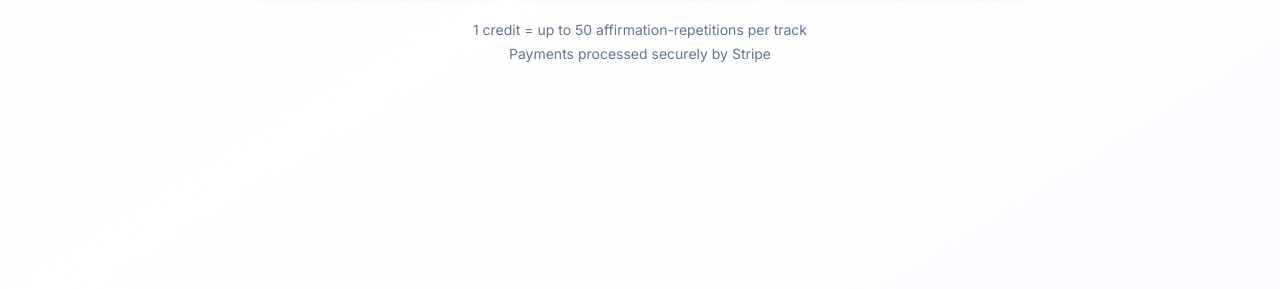
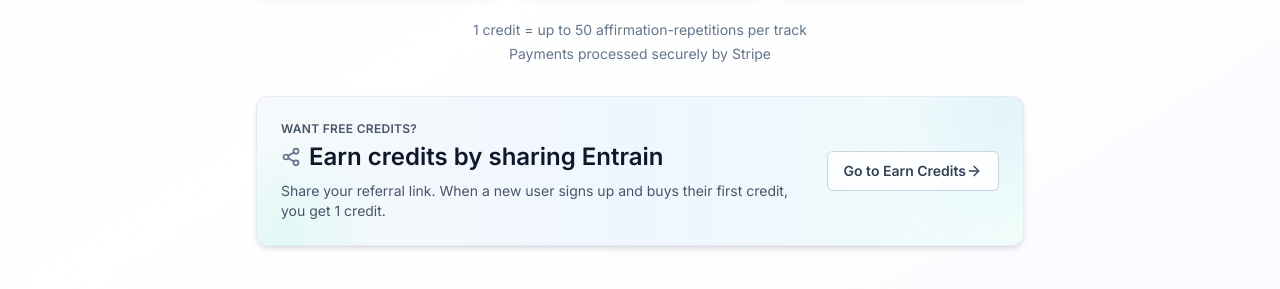
Before and after one commit to jefe-johann/Entrain, a Next.js app in the folder entrain-web/frontend/: page /credits in a window 1280 px wide. Shown: the part 481-770 px from the top of the page. Built offline with nearby package versions, Linux system fonts and the light colour scheme; no server answers; sample sign-in values are in the browser's storage.

Commit message:
feat: add earn credits CTA on buy credits page

```diff
--- a/entrain-web/frontend/app/credits/page.tsx
+++ b/entrain-web/frontend/app/credits/page.tsx
@@ -1,8 +1,10 @@
 import { auth } from "@/auth";
 import { redirect } from "next/navigation";
+import Link from "next/link";
 import { Header } from "@/components/Header";
 import { CreditPackSelector } from "@/components/CreditPackSelector";
-import { Coins } from "lucide-react";
+import { Button } from "@/components/ui/button";
+import { ArrowRight, Coins, Share2 } from "lucide-react";
 import type { Metadata } from "next";
 
 export const metadata: Metadata = {
@@ -45,6 +47,40 @@
             </div>
 
             <CreditPackSelector userEmail={session.user.email!} />
+
+            <section className="mt-8">
+              <div className="relative overflow-hidden rounded-xl border border-slate-200/80 bg-gradient-to-r from-slate-50 via-blue-50 to-teal-50 shadow-md">
+                <div className="absolute -top-12 -right-12 h-32 w-32 rounded-full bg-blue-200/30 blur-2xl" />
+                <div className="absolute -bottom-12 -left-8 h-28 w-28 rounded-full bg-teal-200/30 blur-2xl" />
+
+                <div className="relative flex flex-col gap-5 p-6 sm:flex-row sm:items-center sm:justify-between">
+                  <div>
+                    <p className="text-xs font-semibold uppercase tracking-wide text-slate-600">
+                      Want free credits?
+                    </p>
+                    <h2 className="mt-1 flex items-center gap-2 text-xl font-semibold text-slate-900 sm:text-2xl">
+                      <Share2 className="h-5 w-5 text-slate-500" />
+                      Earn credits by sharing Entrain
+                    </h2>
+                    <p className="mt-2 max-w-xl text-sm text-slate-600">
+                      Share your referral link. When a new user signs up and
+                      buys their first credit, you get 1 credit.
+                    </p>
+                  </div>
+
+                  <Button
+                    asChild
+                    variant="outline"
+                    className="w-full sm:w-auto whitespace-nowrap border-slate-300 bg-white/90 font-semibold text-slate-700 hover:bg-white hover:text-slate-900"
+                  >
+                    <Link href="/shares">
+                      Go to Earn Credits
+                      <ArrowRight className="h-4 w-4" />
+                    </Link>
+                  </Button>
+                </div>
+              </div>
+            </section>
           </div>
         </main>
       </div>
```
